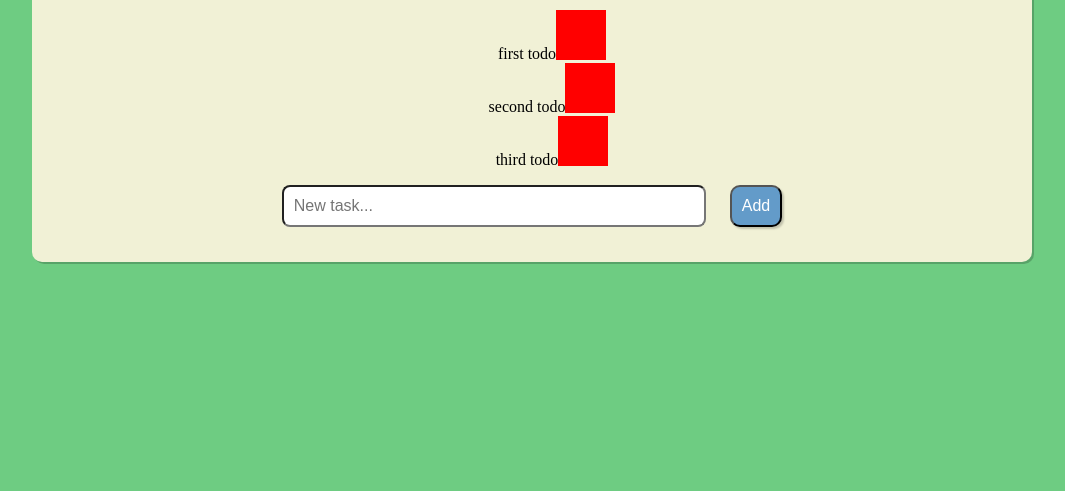
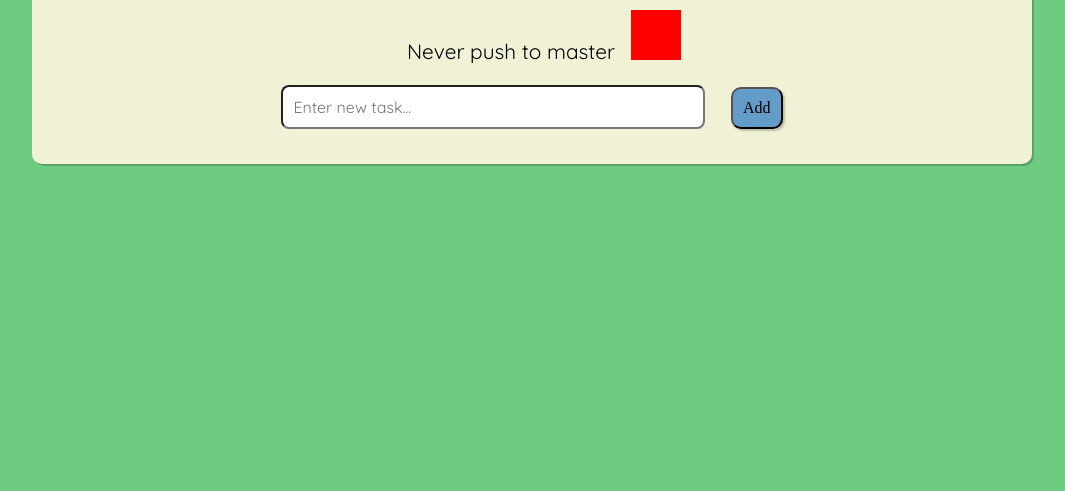
Before and after one commit to fac18/week-2-khol-todoapp, a website: page index.html in a window 1280 px wide. Shown: the part 309-800 px from the top of the page, without its empty margins (108-1173 px from the left). Drawn offline with Linux system fonts and the light colour scheme; a web font is replaced by a local one.

Commit message:
Edit font sizes

```diff
--- a/dom.js
+++ b/dom.js
@@ -7,9 +7,7 @@
     var addTodoForm = document.getElementById('add-todo');
 
     var state = [
-      { id: -3, description: 'first todo' },
-      { id: -2, description: 'second todo'},
-      { id: -1, description: 'third todo'},
+      { id: -3, description: 'Never push to master' }
     ]; // this is our initial todoList
 
     // This function takes a todo, it returns the DOM node representing that todo
--- a/index.html
+++ b/index.html
@@ -25,7 +25,7 @@
       </ul>
     </div>
     <form id="add-todo">
-      <input class="task-input-box" type="text" name="description" placeholder="New task..." value="">
+      <input aria-label="Enter a new task" class="task-input-box" type="text" name="description" placeholder="Enter new task..." value="">
       <input class="add-button" type="submit" name="" value="Add">
     </form>
   </section>
--- a/style.css
+++ b/style.css
@@ -3,6 +3,8 @@ body {
   background-color: #6ecc82;
   text-align: center;
   align-content: center;
+  font-family: 'Quicksand', sans-serif;
+  font-size: 1.3rem;
 }
 
 h1 {
@@ -14,6 +16,7 @@ h1 {
 h2 {
   font-family: 'Mansalva', cursive;
   font-size: 2rem;
+  text-shadow: 2px 2px rgba(0, 0, 0, 0.2);
 }
 
 .red {
@@ -48,16 +51,18 @@ section {
   max-width: 400px;
   border-radius: 8px;
   font-size: 1rem;
+  font-family: 'Quicksand', sans-serif;
 }
 
 .add-button {
   margin-left: 20px;
   padding: 10px;
   background: #639bc9;
-  color: white;
+  color: black;
   border-radius: 10px;
   box-shadow: 2px 2px 2px rgba(0, 0, 0, 0.2);
   font-size: 1rem;
+  font-family: 'Mansalva';
 }
 
 .delete {
@@ -65,6 +70,8 @@ section {
   height: 50px;
   width: 50px;
   background-color: red;
+  margin-left: 1rem;
+  margin-right: 1rem;
 }
 
 .marked {
@@ -80,3 +87,15 @@ section {
   width: 50px;
   background-color: black;
 }
+
+@media screen and (max-width: 320px) {
+  h1 {
+    font-size: 3rem;
+  }
+  h2 {
+    font-size: 1.7rem;
+  }
+  body, .task-input-box{
+    font-size: 0.9rem;
+  }
+}
```
